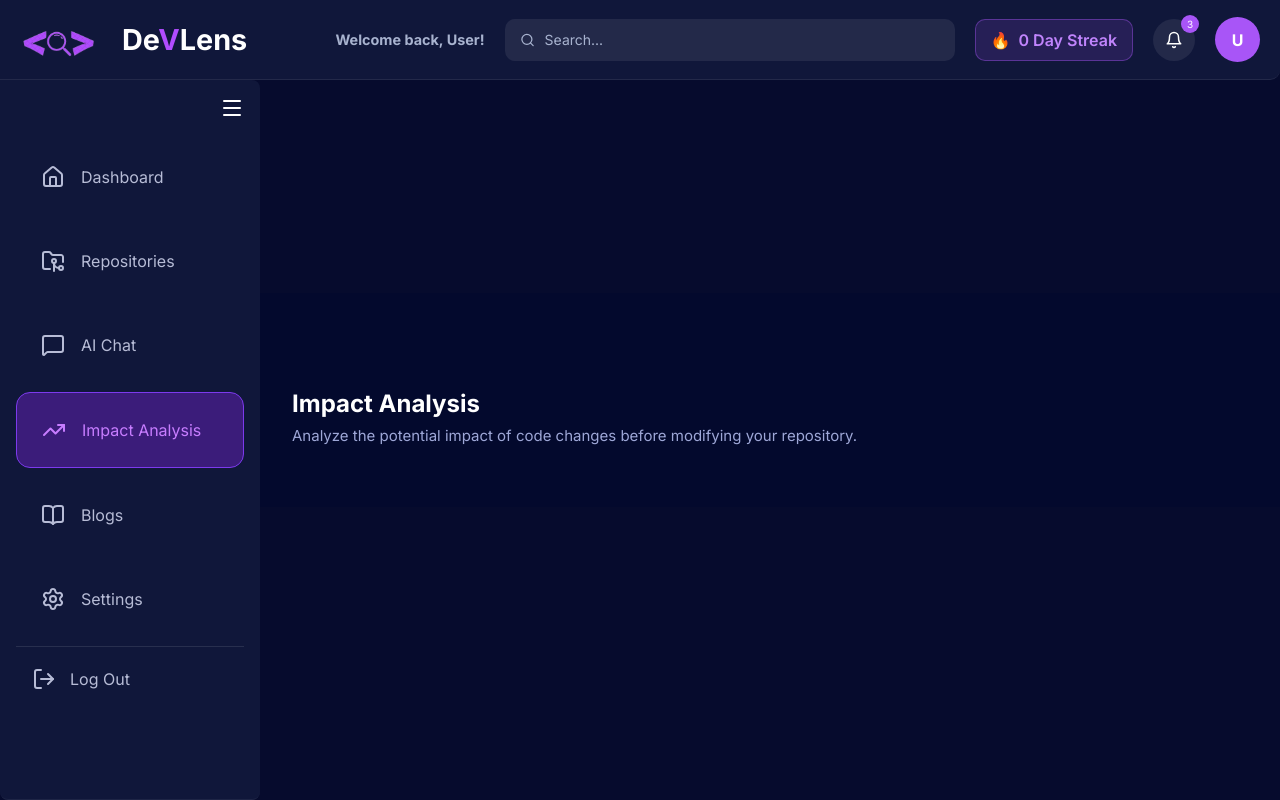
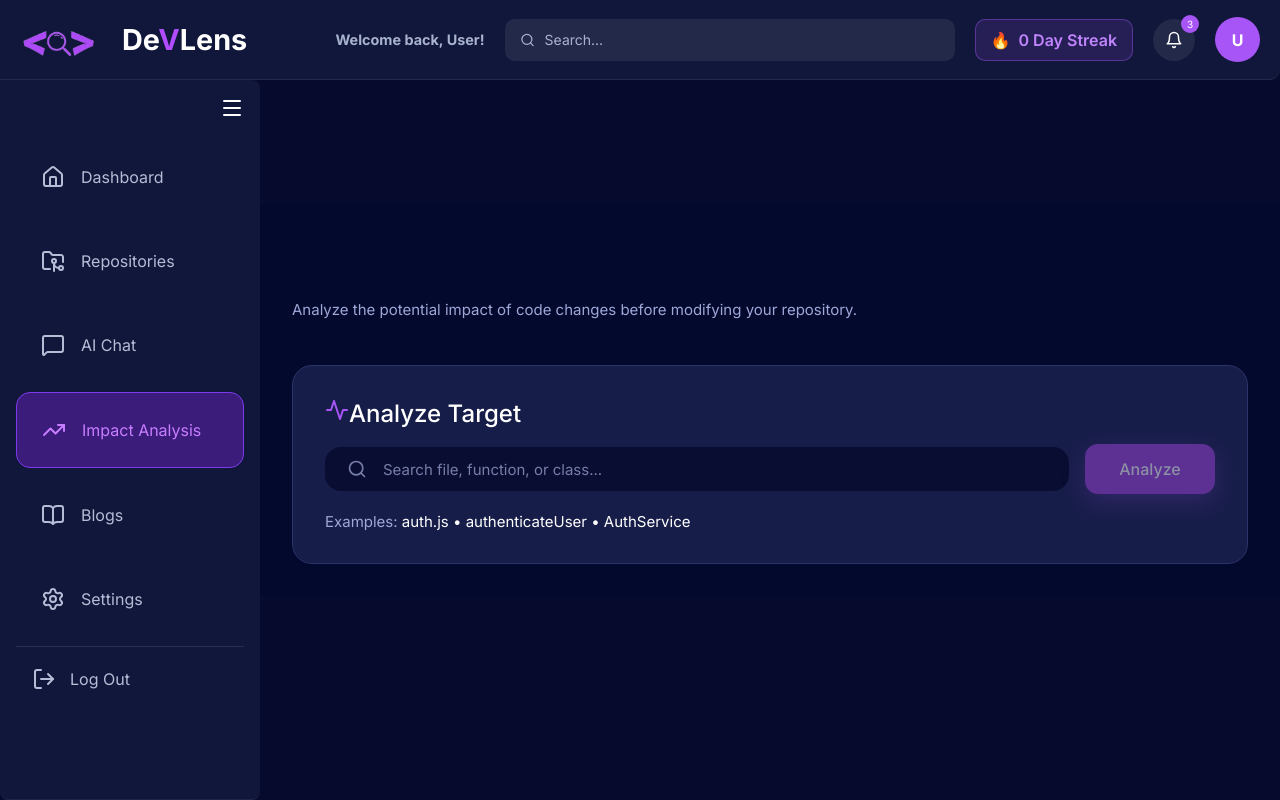
Before and after one commit to Ragamaie-Nagineni/DeVLens, a React app in the folder frontend/: page /impactAnalysis in a window 1280 px wide. Built offline with nearby package versions, Linux system fonts and the light colour scheme; the HTML template or start-up script is replaced by a standard one.

Commit message:
added search in impact analysis

```diff
--- a/frontend/src/pages/ImpactAnalysis/ImpactAnalysis.css
+++ b/frontend/src/pages/ImpactAnalysis/ImpactAnalysis.css
@@ -41,12 +41,187 @@
     color:#9ea7d7;
     font-size:15px;
 }
+/* ================================
+   Analyze Target
+================================ */
 
+.impactAnalysis-search-section {
+    background: #171d49;
+    border: 1px solid #2b3368;
+    border-radius: 20px;
+    padding: 2rem;
+}
+
+.impactAnalysis-search-section h2 {
+    font-size: 1.5rem;
+    font-weight: 500;
+    margin-bottom: 1rem;
+    color: #ffffff;
+}
+
+.impactAnalysis-search-section h2 svg{
+  color: #a855f7;
+}
+.impactAnalysis-search-box {
+    display: flex;
+    gap: 1rem;
+    align-items: center;
+}
+
+.impactAnalysis-input-wrapper {
+    flex: 1;
+    position: relative;
+}
+
+.impactAnalysis-input-wrapper input {
+    width: 100%;
+    height: 44px;
+
+    background: #090d31;
+    border: none;
+    border-radius: 16px;
+
+    padding-left: 58px;
+    padding-right: 20px;
+
+    color: white;
+    font-size: 15px;
+}
+
+.impactAnalysis-input-wrapper input::placeholder {
+    color: #767ea9;
+}
+
+.impactAnalysis-input-wrapper input:focus {
+    outline: none;
+}
+
+.impactAnalysis-search-icon {
+    position: absolute;
+    left: 22px;
+    top: 50%;
+    transform: translateY(-50%);
+    color: #767ea9;
+    font-size: 20px;
+}
+
+.impactAnalysis-btn {
+    width: 130px;
+    height: 50px;
+
+    border: none;
+    border-radius: 13px;
+
+    background:  #a045dd;
+  transition: all 0.25s ease;
+  box-shadow:
+    0 8px 24px rgba(168,85,247,.35);
+
+    color: white;
+    font-size: 1rem;
+    font-weight: 500;
+
+    cursor: pointer;
+}
+
+.impactAnalysis-btn:hover {
+
+    transform: translateY(-2px);
+
+    box-shadow: 0 0 30px rgba(165,86,255,.35);
+
+}
+
+.impactAnalysis-example {
+
+    margin-top: 18px;
+
+    color: #8e95c8;
+
+    font-size: 16px;
+
+}
+
+.impactAnalysis-example span{
+
+    color:white;
+
+}
+
+.impact-dropdown{
+
+    position:absolute;
+
+    top:110%;
+
+    width:100%;
+
+    background:#171d49;
+
+    border:1px solid #2b3368;
+
+    border-radius:12px;
+
+    overflow:hidden;
+
+    z-index:100;
+
+}
+
+.impact-dropdown-item{
+
+    padding:14px 18px;
+
+    cursor:pointer;
+
+    transition:.2s;
+
+}
+
+.impact-dropdown-item:hover{
+
+    background:#242d63;
+
+}
+.impactAnalysis-btn:disabled {
+    opacity: 0.5;
+    cursor: not-allowed;
+}
+.impactAnalysis-selected {
+    margin-top: 14px;
+    font-size: 14px;
+    color: #c8d2ff;
+}
+
+.impactAnalysis-selected strong {
+    color: #ffffff;
+}
+.impactAnalysis-selected-chip {
+    display: inline-flex;
+    align-items: center;
+    gap: 8px;
+    margin-top: 14px;
+    padding: 8px 14px;
+    background: #1f275a;
+    border: 1px solid #3a4588;
+    border-radius: 999px;
+    color: #fff;
+    font-size: 14px;
+}
 
 /* Tablet */
 @media (max-width: 768px) {
   .impactAnalysis-content {
     padding: 1rem;
+  }
+
+  .impactAnalysis-search-box {
+    flex-direction: column;
+    align-items: stretch;
+  }
+
+  .impactAnalysis-btn {
+    width: 100%;
   }
 }
 
--- a/frontend/src/pages/ImpactAnalysis/ImpactAnalysis.jsx
+++ b/frontend/src/pages/ImpactAnalysis/ImpactAnalysis.jsx
@@ -3,8 +3,96 @@ import { useState, useEffect } from "react";
 import Sidebar from "../../components/Sidebar/Sidebar";
 import "./ImpactAnalysis.css"
 import Header from "../../components/Header/Header";
+import { FiSearch, FiActivity, FiFile } from "react-icons/fi";
+import axios from "axios";
+
 function ImpactAnalysis() {
     const [collapsed, setcollapsed] = useState(false);
+    const [query, setQuery] = useState("");
+    const [results, setResults] = useState([]);
+    const [repository, setRepository] = useState(null);
+    const [selectedFile, setSelectedFile] = useState(null);
+    useEffect(() => {
+        const fetchRepository = async () => {
+
+            try {
+
+                const user = JSON.parse(localStorage.getItem("user"));
+
+                if (!user) return;
+
+                const res = await axios.get(
+                    `http://localhost:3000/api/repository/latest/${user.id}`
+                );
+
+                setRepository(res.data);
+
+            } catch (err) {
+                console.error(err);
+            }
+
+        };
+
+        fetchRepository();
+
+    }, []);
+    const searchFiles = async (value) => {
+
+        setQuery(value);
+
+        if (!repository) return;
+
+        if (value.trim() === "") {
+            setResults([]);
+            return;
+        }
+
+        try {
+
+            const response = await axios.get(
+                `http://localhost:3000/api/repository/${repository.id}/search`,
+                {
+                    params: {
+                        q: value
+                    }
+                }
+            );
+
+            setResults(response.data);
+
+        } catch (err) {
+            console.error(err);
+        }
+
+    };
+    const analyzeImpact = async () => {
+
+        if (!selectedFile) {
+            alert("Please select a file first.");
+            return;
+        }
+
+        try {
+
+            const response = await axios.get(
+                "http://localhost:3000/api/graph/impactanalysis",
+                {
+                    params: {
+                        repositoryId: repository.id,
+                        file: selectedFile.path
+                    }
+                }
+            );
+
+            console.log(response.data);
+
+            // Later:
+            // setImpactData(response.data);
+
+        } catch (err) {
+            console.error(err);
+        }
+    };
 
     return (
         <div>
@@ -16,10 +104,70 @@ function ImpactAnalysis() {
                     setcollapsed={setcollapsed} />
 
                 <div className={collapsed ? "impactAnalysis-content collapsed" : "impactAnalysis-content"}>
-                 <div className="impactAnalysis-header">
-                            <h1>Impact Analysis</h1>
-                            <p>Analyze the potential impact of code changes before modifying your repository.</p>
-                </div>
+                    <div className="impactAnalysis-header">
+                        {/* <h1>Impact Analysis</h1> */}
+                        <p>Analyze the potential impact of code changes before modifying your repository.</p>
+                    </div>
+                    <div className="impactAnalysis-search-section">
+                        <h2> <FiActivity />Analyze Target</h2>
+
+                        <div className="impactAnalysis-search-box">
+
+                            <div className="impactAnalysis-input-wrapper">
+                                <FiSearch className="impactAnalysis-search-icon" />
+
+                                <input
+                                    type="text"
+                                    placeholder="Search file, function, or class..."
+                                    value={query}
+                                    onChange={(e) => searchFiles(e.target.value)}
+                                />
+                                {
+                                    results.length > 0 && (
+
+                                        <div className="impact-dropdown">
+
+                                            {
+                                                results.map((file, index) => (
+                                                    <div
+                                                        key={index}
+                                                        className="impact-dropdown-item"
+                                                        onClick={() => {
+                                                            setSelectedFile(file);
+                                                            setQuery(file.path);
+                                                            setResults([]);
+                                                        }}
+                                                    >
+                                                        📄 {file.path}
+                                                    </div>
+                                                ))
+                                            }
+
+                                        </div>
+
+                                    )
+                                }
+                            </div>
+                            <button
+                                className="impactAnalysis-btn"
+                                onClick={analyzeImpact}
+                                disabled={!selectedFile}
+                            >
+                                Analyze
+                            </button>
+                        </div>
+                        {selectedFile && (
+                            <p className="impactAnalysis-selected">
+                                <FiFile />Selected: {selectedFile.path}
+                            </p>
+                        )}
+                        <p className="impactAnalysis-example">
+                            Examples:
+                            <span> auth.js</span>
+                            <span> • authenticateUser</span>
+                            <span> • AuthService</span>
+                        </p>
+                    </div>
                 </div>
             </div>
         </div>
```
Also changed, not shown: frontend/src/pages/Repository/Repository.jsx (+10 -23 lines), 2 other files (tests, documents, lock files or other folders).
